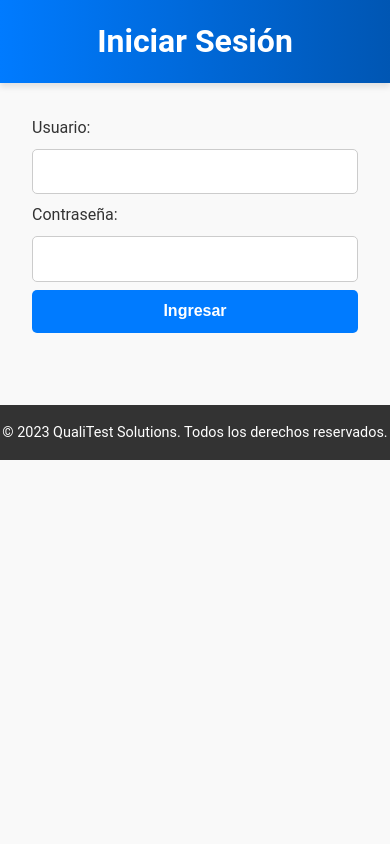
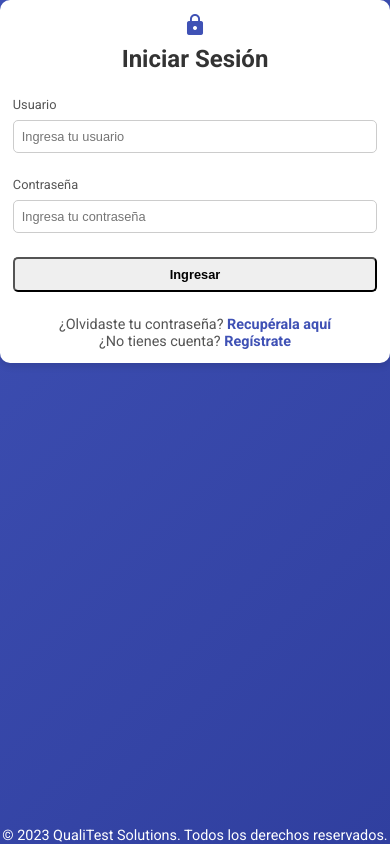
Before and after one commit to sergio129/webinformativo, a website: page login.html in a window 390 px wide. Drawn offline with Linux system fonts and the light colour scheme.

```diff
--- a/login.css
+++ b/login.css
@@ -7,115 +7,170 @@
 
 body {
     font-family: 'Roboto', Arial, sans-serif;
-    line-height: 1.6;
-    color: #333;
-    background-color: #f9f9f9;
+    background: linear-gradient(135deg, #3f51b5, #303f9f);
+    color: #fff;
+    margin: 0;
+    display: flex;
+    flex-direction: column; /* Cambiar a columna para apilar elementos */
+    justify-content: center;
+    align-items: center;
+    height: 100vh;
 }
 
-/* Header */
-header {
-    background-color: #3f51b5;
-    color: #fff;
-    padding: 1rem 0;
-    text-align: center;
-    box-shadow: 0 4px 6px rgba(0, 0, 0, 0.1);
+/* Login Container */
+.login-container {
+    display: flex;
+    justify-content: center;
+    align-items: center;
+    width: 100%;
+    max-width: 400px;
+    margin-bottom: auto; /* Asegura que el footer quede debajo */
 }
 
-header h1 {
-    font-size: 2rem;
-    font-weight: bold;
+/* Login Card */
+.login-card {
+    background-color: #fff;
+    color: #333;
+    border-radius: 10px;
+    box-shadow: 0 4px 6px rgba(0, 0, 0, 0.1);
+    padding: 2rem;
+    text-align: center;
+    width: 100%;
 }
 
-/* Login Form */
-form {
-    max-width: 400px;
-    margin: 2rem auto;
-    padding: 1rem;
-    background-color: #fff;
-    border-radius: 10px;
-    box-shadow: 0 4px 6px rgba(0, 0, 0, 0.1);
+/* Login Header */
+.login-header {
+    margin-bottom: 1.5rem;
 }
 
-form label {
-    display: block;
+.login-icon {
+    font-size: 3rem;
+    color: #3f51b5;
     margin-bottom: 0.5rem;
-    font-weight: bold;
 }
 
-form input {
+.login-header h1 {
+    font-size: 1.8rem;
+    color: #333;
+}
+
+/* Material UI Textfield */
+.mui-textfield {
+    margin-bottom: 1.5rem;
+    text-align: left;
+}
+
+.mui-textfield label {
+    display: block;
+    font-size: 0.9rem;
+    color: #555;
+    margin-bottom: 0.5rem;
+}
+
+.mui-textfield input {
     width: 100%;
     padding: 0.8rem;
-    margin-bottom: 1rem;
     border: 1px solid #ccc;
     border-radius: 5px;
+    font-size: 1rem;
+    color: #333;
 }
 
-form button {
-    background-color: #3f51b5;
-    color: #fff;
-    border: none;
-    padding: 0.8rem 1.5rem;
+.mui-textfield input:focus {
+    border-color: #3f51b5;
+    outline: none;
+    box-shadow: 0 0 4px rgba(63, 81, 181, 0.5);
+}
+
+/* Material UI Button */
+.mui-btn {
+    width: 100%;
+    padding: 0.8rem;
     font-size: 1rem;
     font-weight: bold;
     border-radius: 5px;
     cursor: pointer;
-    transition: background-color 0.3s ease;
+    transition: background-color 0.3s ease, transform 0.2s ease;
 }
 
-form button:hover {
-    background-color: #303f9f;
+.mui-btn:hover {
+    transform: scale(1.05);
 }
 
-/* Footer */
-footer {
-    background-color: #3f51b5;
+/* Error Message */
+.error-message {
+    color: red;
+    font-size: 0.9rem;
+    display: none;
+    margin-top: 1rem;
+}
+
+/* Login Footer */
+.login-footer {
+    margin-top: 1.5rem;
+    font-size: 0.9rem;
+    color: #555;
+}
+
+.login-footer a {
+    color: #3f51b5;
+    text-decoration: none;
+    font-weight: bold;
+}
+
+.login-footer a:hover {
+    text-decoration: underline;
+}
+
+/* Material UI Footer */
+.mui-footer {
+    text-align: center;
+    font-size: 0.9rem;
     color: #fff;
-    text-align: center;
-    padding: 1rem 0;
-    margin-top: 2rem;
-    font-size: 0.9rem;
+    margin-top: auto; /* Empuja el footer hacia abajo */
+    width: 100%; /* Asegura que ocupe todo el ancho */
 }
 
 /* Responsividad */
 @media (max-width: 768px) {
-    form {
+    .login-card {
         padding: 1rem;
     }
 
-    form label {
+    .mui-textfield label {
         font-size: 0.9rem;
     }
 
-    form input {
+    .mui-textfield input {
         font-size: 0.9rem;
         padding: 0.6rem;
     }
 
-    form button {
+    .mui-btn {
         font-size: 0.9rem;
         padding: 0.6rem 1rem;
     }
 }
 
 @media (max-width: 480px) {
-    header h1 {
+    .login-header h1 {
         font-size: 1.5rem;
     }
 
-    form {
+    .login-card {
         padding: 0.8rem;
     }
 
-    form label {
+    .mui-textfield label {
         font-size: 0.8rem;
     }
 
-    form input {
+    .mui-textfield input {
         font-size: 0.8rem;
         padding: 0.5rem;
     }
 
-    form button {
+    .mui-btn {
         font-size: 0.8rem;
         padding: 0.5rem 0.8rem;
     }
--- a/login.html
+++ b/login.html
@@ -4,25 +4,36 @@
     <meta charset="UTF-8">
     <meta name="viewport" content="width=device-width, initial-scale=1.0">
     <title>Login - QualiTest Solutions</title>
-    <link rel="stylesheet" href="styles.css">
+    <link rel="stylesheet" href="login.css">
+    <link rel="stylesheet" href="https://fonts.googleapis.com/icon?family=Material+Icons">
+    <link rel="stylesheet" href="https://fonts.googleapis.com/css2?family=Roboto:wght@300;400;500;700&display=swap">
 </head>
 <body>
-    <header>
-        <h1>Iniciar Sesión</h1>
-    </header>
-    <main>
-        <section>
-            <form id="login-form">
-                <label for="username">Usuario:</label>
-                <input type="text" id="username" name="username" required>
-                <label for="password">Contraseña:</label>
-                <input type="password" id="password" name="password" required>
-                <button type="submit">Ingresar</button>
+    <div class="login-container">
+        <div class="login-card mui-card">
+            <div class="login-header">
+                <span class="material-icons login-icon">lock</span>
+                <h1>Iniciar Sesión</h1>
+            </div>
+            <form id="login-form" class="login-form">
+                <div class="mui-textfield">
+                    <label for="username">Usuario</label>
+                    <input type="text" id="username" name="username" placeholder="Ingresa tu usuario" required>
+                </div>
+                <div class="mui-textfield">
+                    <label for="password">Contraseña</label>
+                    <input type="password" id="password" name="password" placeholder="Ingresa tu contraseña" required>
+                </div>
+                <button type="submit" class="mui-btn mui-btn--raised mui-btn--primary">Ingresar</button>
+                <p id="error-message" class="error-message">Usuario o contraseña incorrectos.</p>
             </form>
-            <p id="error-message" style="color: red; display: none;">Usuario o contraseña incorrectos.</p>
-        </section>
-    </main>
-    <footer>
+            <div class="login-footer">
+                <p>¿Olvidaste tu contraseña? <a href="#">Recupérala aquí</a></p>
+                <p>¿No tienes cuenta? <a href="#">Regístrate</a></p>
+            </div>
+        </div>
+    </div>
+    <footer class="mui-footer">
         <p>&copy; 2023 QualiTest Solutions. Todos los derechos reservados.</p>
     </footer>
     <script>
--- a/styles.css
+++ b/styles.css
@@ -51,6 +51,41 @@
 }
 
 header nav ul li a:hover {
+    color: #ffcc00;
+}
+
+/* Header with Material UI */
+.mui-appbar {
+    background-color: #3f51b5;
+    color: #fff;
+    padding: 1rem 0;
+    box-shadow: 0 4px 6px rgba(0, 0, 0, 0.1);
+}
+
+.mui-container {
+    max-width: 1200px;
+    margin: 0 auto;
+    padding: 0 1rem;
+    display: flex;
+    justify-content: space-between;
+    align-items: center;
+}
+
+.mui-nav {
+    list-style: none;
+    display: flex;
+    gap: 20px;
+}
+
+.mui-nav li a {
+    color: #fff;
+    text-decoration: none;
+    font-size: 1rem;
+    font-weight: bold;
+    transition: color 0.3s ease;
+}
+
+.mui-nav li a:hover {
     color: #ffcc00;
 }
 
```
Also changed, not shown: admin.html (+6 -4 lines), contacto.html (+5 -2 lines), herramientas.html (+5 -2 lines), index.html (+1 -1 lines), nosotros.html (+1 -0 lines).
